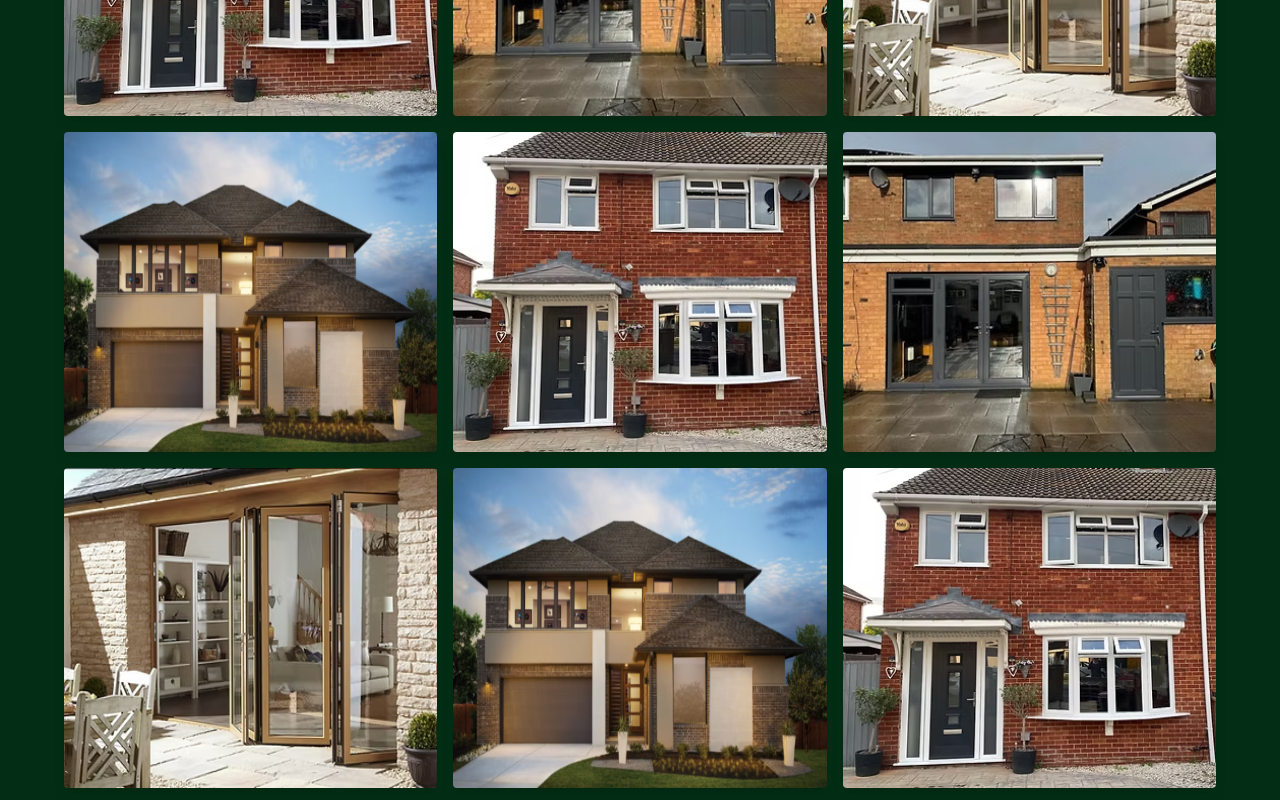
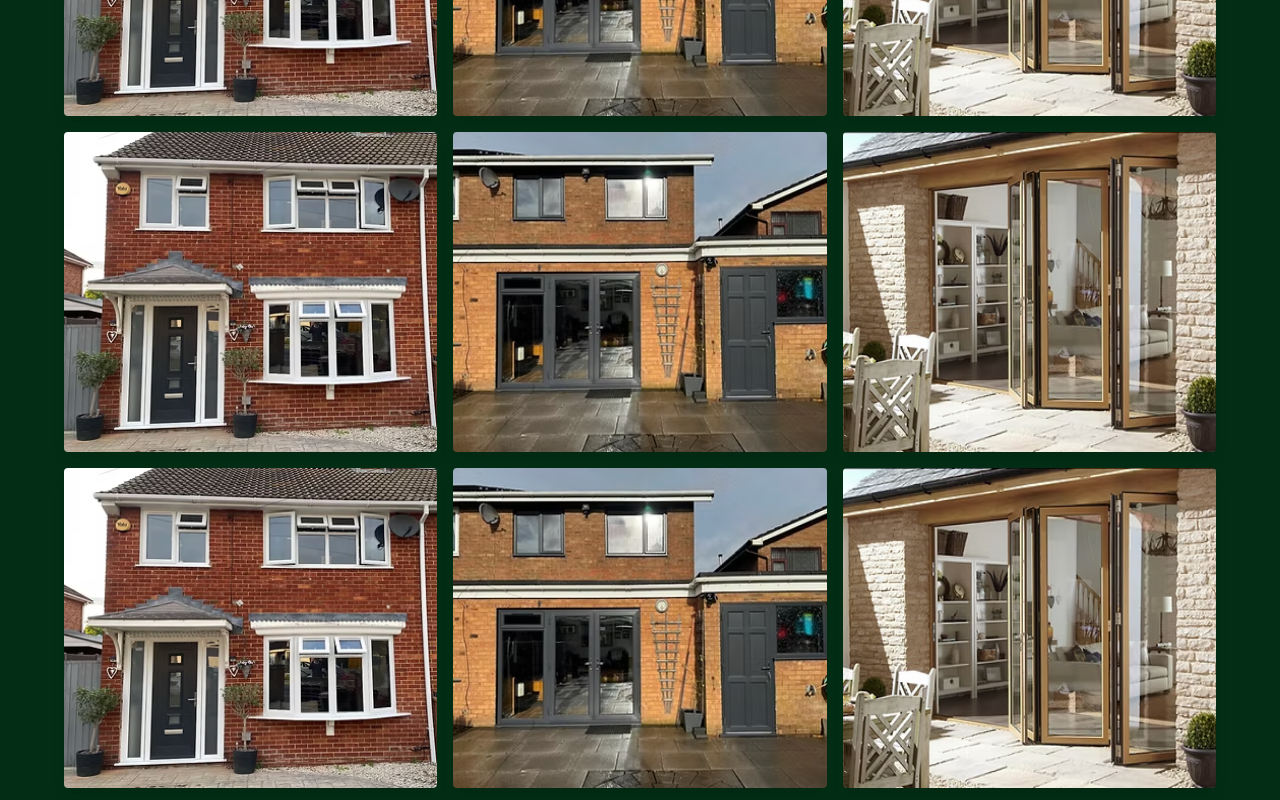
Before and after one commit to jacam666/sightline, a Next.js app: page /gallery in a window 1280 px wide. Shown: the part 600-1400 px from the top of the page. Built offline with nearby package versions, Linux system fonts and the light colour scheme; a web font is replaced by a local one.

Commit message:
made changes to email

```diff
--- a/src/app/gallery/page.tsx
+++ b/src/app/gallery/page.tsx
@@ -31,46 +31,40 @@ export default function Gallery() {
             key: "gallery3",
         },
         {
-            src: "/images/mainPage-Image.avif",
+            src: "/images/gallery1.jpg",
             width: 1200,
             height: 800,
             key: "gallery4",
         },
         {
+            src: "/images/gallery2.jpg",
+            width: 1600,
+            height: 900,
+            key: "gallery5",
+        },
+        {
+            src: "/images/gallery3.jpg",
+            width: 1080,
+            height: 720,
+            key: "gallery6",
+        },
+        {
             src: "/images/gallery1.jpg",
             width: 1200,
             height: 800,
-            key: "gallery5",
+            key: "gallery7",
         },
         {
             src: "/images/gallery2.jpg",
             width: 1600,
             height: 900,
-            key: "gallery6",
+            key: "gallery8",
         },
         {
             src: "/images/gallery3.jpg",
             width: 1080,
             height: 720,
-            key: "gallery7",
-        },
-        {
-            src: "/images/mainPage-Image.avif",
-            width: 1200,
-            height: 800,
-            key: "gallery8",
-        },
-        {
-            src: "/images/gallery1.jpg",
-            width: 1200,
-            height: 800,
             key: "gallery9",
-        },
-        {
-            src: "/images/gallery2.jpg",
-            width: 1600,
-            height: 900,
-            key: "gallery10",
         },
     ];
 
--- a/src/components/contact.tsx
+++ b/src/components/contact.tsx
@@ -9,7 +9,7 @@ export default function Contact() {
         event.preventDefault();
         const form = event.currentTarget;
         const formData = new FormData(form);
-        formData.append("access_key", "2dcede50-807f-4105-b537-2481a15ebeec");
+        formData.append("access_key", "f1be0cbb-fbe0-4f52-9f10-45bdc7006a42");
         const object = Object.fromEntries(formData);
         const json = JSON.stringify(object);
 
```
